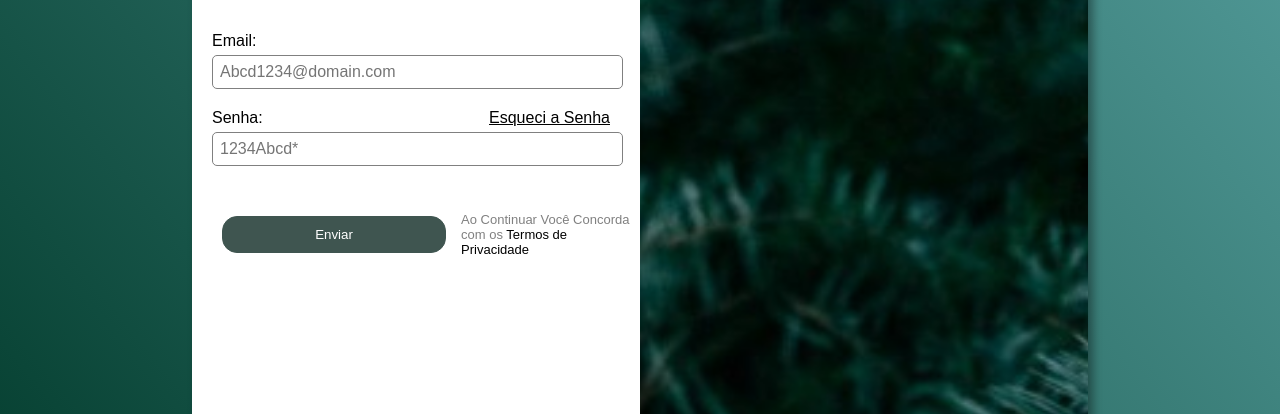
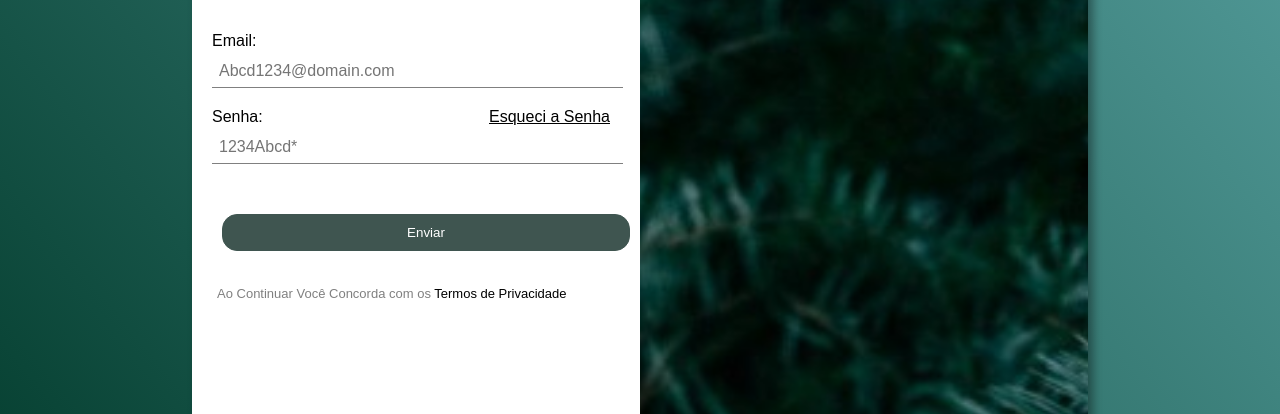
Before and after one commit to danielsilvestre2/login-page, a plain HTML site: page index.html in a window 1280 px wide. Shown: the part 384-798 px from the top of the page. Drawn offline with nearby package versions, Linux system fonts and the light colour scheme.

Commit message:
fix login bt, and add styles on input pass/email

```diff
--- a/index.html
+++ b/index.html
@@ -25,7 +25,8 @@
   <label for="pass">Senha: </label><a id="misspass" href="#">Esqueci a Senha</a>
   <input required class="input-txt" type="password" name="password" id="pass" placeholder="1234Abcd*" minlength="8">
   <div class="logbtn">
-  <input class="inptbtn" type="submit" value="Enviar">
+  <input type="submit" value="Enviar">
+  </div>
   <p id="terms">Ao Continuar Você Concorda com os <a href="#">Termos de Privacidade</a></p>
   </form>
   </main>
--- a/styles/custom.css
+++ b/styles/custom.css
@@ -88,9 +88,16 @@ form {
   font: normal normal 16px arial, helvetica, sans-serif;
   padding: 7px;
   width: 100%;
+  border: none;
+  border-bottom: 1.5px solid gray;
+  margin: 5px 0 20px 0;
+}
+.input-txt:focus-within {
+  outline: none;
+  border: 2px solid #007a64;
+  transition-duration: .1s;
   border-radius: 5px;
-  border: 1px solid gray;
-  margin: 5px 0 20px 0;
+  color: black;
 }
 #terms {
   color: gray;
```
